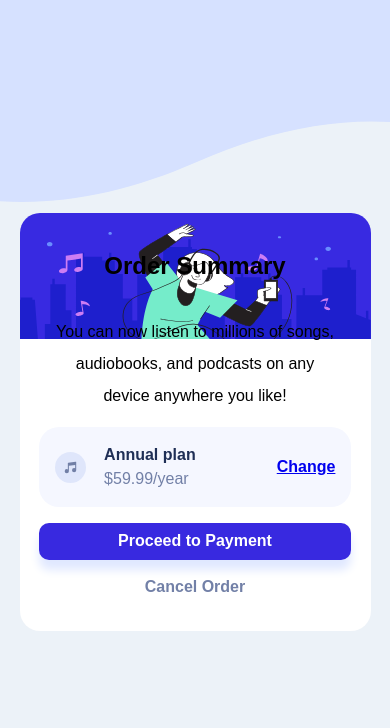
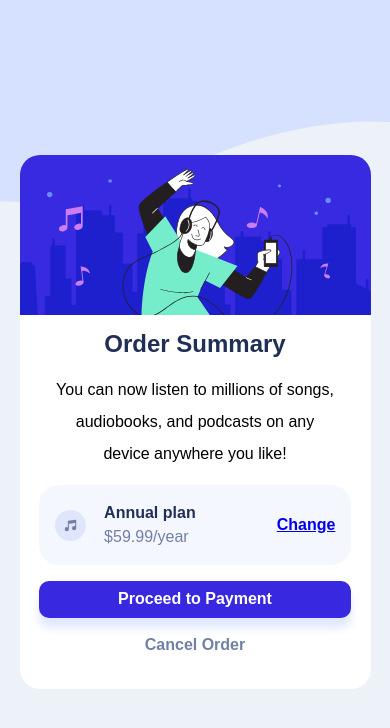
Before and after one commit to Nathan-Front/Order-Summary-Component, a plain HTML site: page index.html in a window 390 px wide. Drawn offline with Linux system fonts and the light colour scheme; a web font is replaced by a local one.

Commit message:
Update index.css

```diff
--- a/index.css
+++ b/index.css
@@ -29,7 +29,7 @@ body{
     width: 25%;
     border-radius: 20px;
 }
-.main-container>h1{
+.main-container>h2{
     margin: 60% 0 0 0;
     font-weight: 700;
     color: hsl(223, 47%, 23%);
@@ -110,7 +110,7 @@ body{
         padding: 5%;
         margin: 0 5%;
     }
-    .main-container>h1{
+    .main-container>h2{
         margin: 50% 0 0 0;
     }
     .main-container>p{
```
